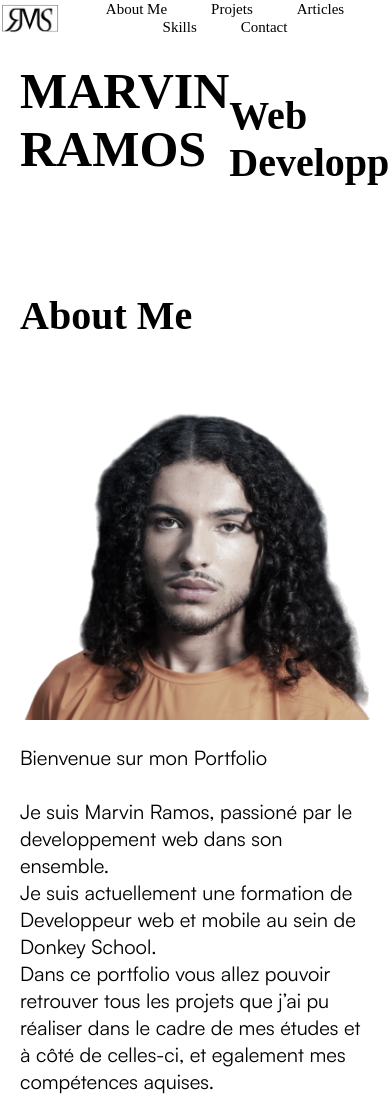
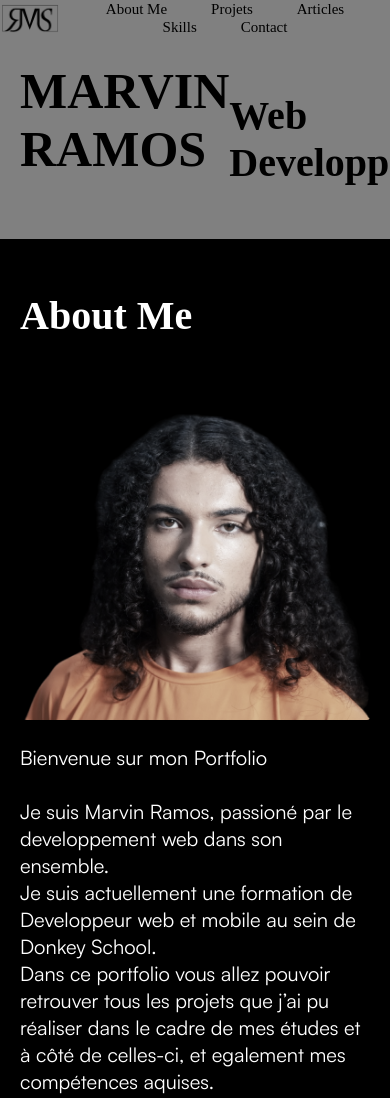
Before and after one commit to marvinrms/donkeychallenge, a plain HTML site: page integration/index.html in a window 390 px wide. Shown: the top 1098 px of the page. Drawn offline with Linux system fonts and the light colour scheme.

Commit message:
challenge 4 finish

```diff
--- a/integration/style.css
+++ b/integration/style.css
@@ -11,6 +11,23 @@
   font-family: "satoshi";
   src: url(./font/Satoshi-Regular.ttf) format(truetype);
 }
+@media screen and (max-width:600px) {
+main {
+  background-color: #000;
+  color: #fff;
+}
+@media screen and (max-width:600px) {
+  .contentnav ,header {
+    background-color: gray;
+    color: #fff;}
+    footer {
+      background-color: gray;
+      color: #fff;}
+  }}
+
+
+
+
 
 body {
   margin: 0;
@@ -27,6 +44,8 @@ body img {
 * {
   box-sizing: border-box;
 }
+
+
 
 .contentnav {
   display: flex;
@@ -46,6 +65,8 @@ nav {
   position: fixed;
   width: 100%;
   z-index: 2;
+
+
 }
 .logo {
   width: 60px;
```
